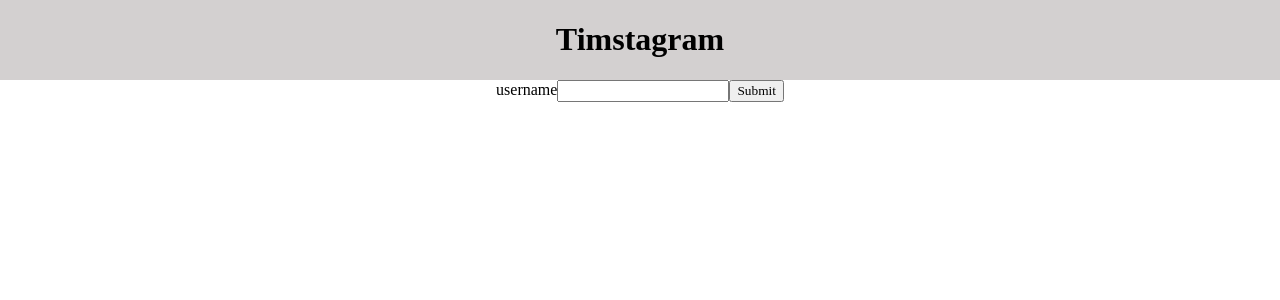
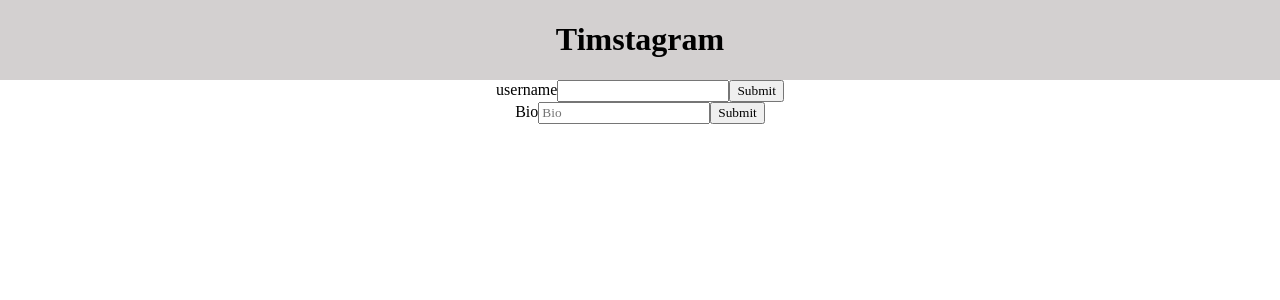
Before and after one commit to tbutler1132/timstagram2-frontend, a React (Create React App) app: page /edit in a window 1280 px wide. Shown: the top 300 px of the page. Built offline with nearby package versions, Linux system fonts and the light colour scheme; no server answers; sample sign-in values are in the browser's storage.

Commit message:
debugging loggedIn vs. userObj

```diff
--- a/src/App.js
+++ b/src/App.js
@@ -71,7 +71,7 @@ function App(props) {
     <div className="App">
       <NavBar currentUserObj={userObj} logoutHandler={logoutHandler}/>
       <Switch>
-        <Route exact path="/" render={() => <Login loginHandler={loginHandler}/>} />
+        <Route exact path="/login" render={() => <Login loginHandler={loginHandler}/>} />
         <Route path="/addPhoto" render={() => <AddPicture loggedInUser={userObj} updateUserPictures={updateUserPictures}/>} />
         <Route path="/profiles" render={() => <ProfileContainer loggedInUser={userObj} updateUserPictures={updateUserPictures} deleteUserPicture={deleteUserPicture}/>} />
         <Route path="/edit" render={() => <EditProfileForm loggedInUser={userObj} />} />
--- a/src/Components/EditProfileForm.js
+++ b/src/Components/EditProfileForm.js
@@ -13,11 +13,8 @@ function EditProfileForm(props) {
         setBio(e.target.value)
     }
 
-    const editProfile = (e) => {
+    const editUsername = (e) => {
         e.preventDefault()
-        // const newProfile = {
-        //     userName: username
-        // }
         const options = {
             method: "PATCH",
             headers: {
@@ -36,13 +33,36 @@ function EditProfileForm(props) {
         });
     }
 
+    const editBio = (e) => {
+        e.preventDefault()
+        const options = {
+            method: "PATCH",
+            headers: {
+              "content-type": "application/json",
+              "accept": "application/json"
+            },
+            body: JSON.stringify({ bio: bio })
+        }
+        fetch(`http://localhost:3000/users/${props.loggedInUser.id}`, options)
+        .then(r => r.json())
+        .then(data => {
+            console.log(data)
+        })
+        .catch(error => {
+            console.log('Error:', error);
+        });
+    }
+
     return (
-        <div>
-            <form onSubmit={editProfile}>
+        <div className="edit-profile-form">
+            <form onSubmit={editUsername}>
                 <label>username</label>
                 <input type="text" placeholder={props.loggedInUser.username} value={username} onChange={usernameHandler}/>
-                {/* <label>Bio</label>
-                <input type="text" placeholder="Bio" value={bio} onChange={bioHandler}/> */}
+                <input type="submit" value="Submit"/>
+            </form>
+            <form onSubmit={editBio}>
+                <label>Bio</label>
+                <input type="text" placeholder="Bio" value={bio} onChange={bioHandler}/>
                 <input type="submit" value="Submit"/>
             </form>
         </div>
--- a/src/Components/Post.js
+++ b/src/Components/Post.js
@@ -2,12 +2,18 @@ import React from 'react';
 import DeleteButton from './DeleteButton'
 import AddCommentForm from './AddCommentForm'
 import LikePost from './LikePost'
+import MoreHorizIcon from '@material-ui/icons/MoreHoriz';
 
 function Post(props) {
 
+    console.log(props.pictureObj.comments[0])
+
     const renderComments = () => {return props.pictureObj.comments.map(comment => comment.content ?
         <div className="post-comment" key={comment.id}>
-            <p>{comment.user}: {comment.content}</p>
+            <p>
+                {comment.user.username}: {comment.content}
+                {comment.user === props.loggedInUser ? <MoreHorizIcon /> : null}
+            </p>
         </div>
         : null)
     }
--- a/src/Redux/reducer.js
+++ b/src/Redux/reducer.js
@@ -30,6 +30,7 @@ function usersReducer(currentState = defaultState.users, action){
             newArray2[userIndex2].pictures[pictureIndex2].likes.push(action.payload)
             console.log(newArray2)
             return newArray2
+        case "update_username":
         default:
             return currentState
     }
```
